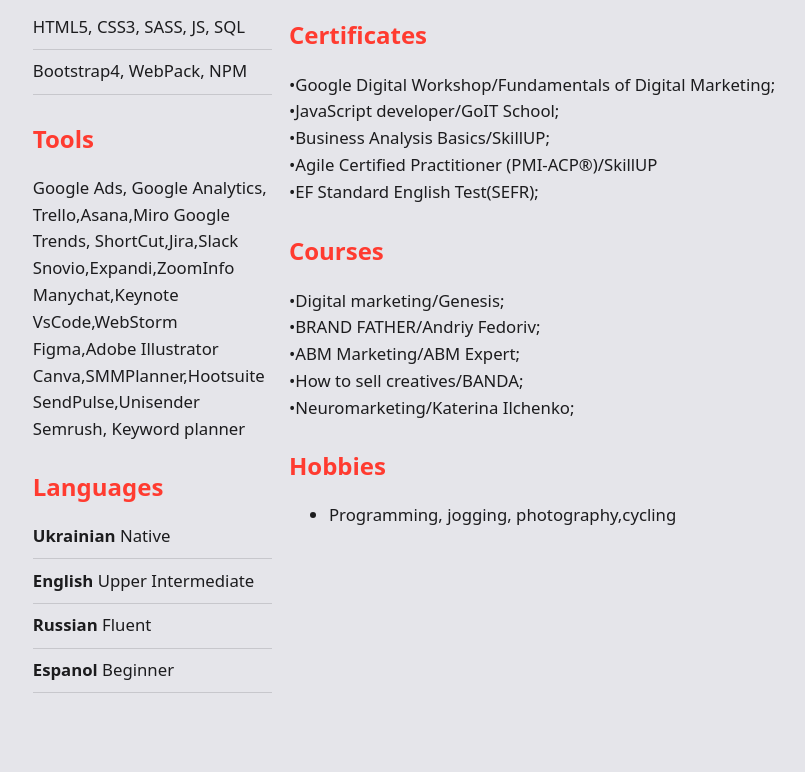
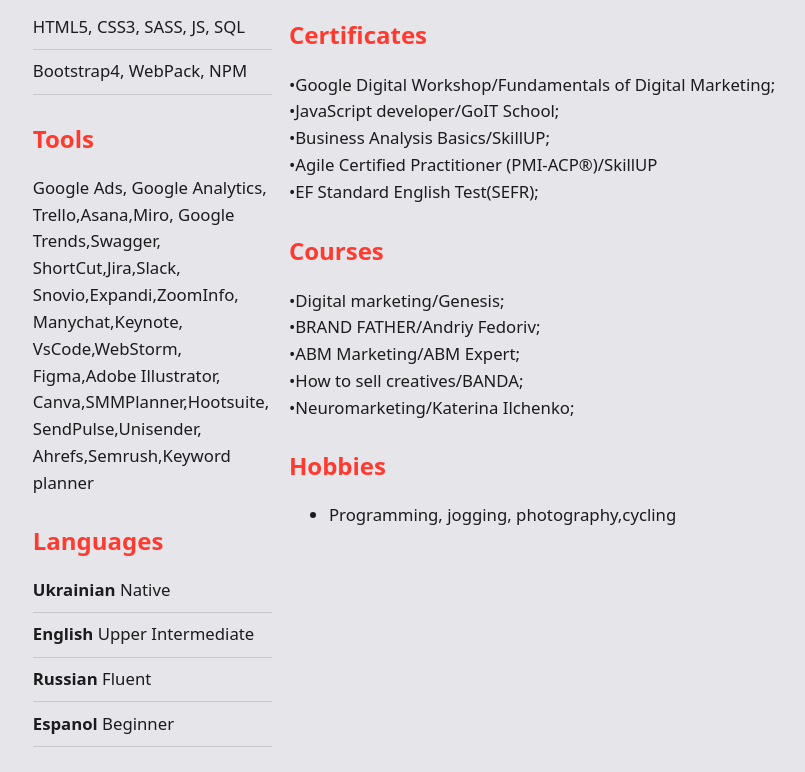
Before and after one commit to Millenium3000/SDR_, a plain HTML site: page index.html in a window 1280 px wide. Shown: the part 930-1702 px from the top of the page, without its empty margins (240-1045 px from the left). Before the commit the page ends 1648 px from the top, so only its background shows below. Drawn offline with nearby package versions, Linux system fonts and the light colour scheme.

Commit message:
Update index.html

```diff
--- a/index.html
+++ b/index.html
@@ -64,21 +64,18 @@
     </ul>
     <h4 class="u-text--primary">Tools</h4>
     <ul class="c-list">
-      <!-- <li class="c-list__item">
 
-
-      </li> -->
       <p>Google Ads, Google Analytics,
-        Trello,Asana,Miro
-        Google Trends,
-        ShortCut,Jira,Slack
-        Snovio,Expandi,ZoomInfo
-        Manychat,Keynote
-        VsCode,WebStorm
-        Figma,Adobe Illustrator
-        Canva,SMMPlanner,Hootsuite
-        SendPulse,Unisender
-       Semrush, Keyword planner</p>
+        Trello,Asana,Miro,
+        Google Trends,Swagger,
+        ShortCut,Jira,Slack,
+        Snovio,Expandi,ZoomInfo,
+        Manychat,Keynote,
+        VsCode,WebStorm,
+        Figma,Adobe Illustrator,
+        Canva,SMMPlanner,Hootsuite,
+        SendPulse,Unisender,
+        Ahrefs,Semrush,Keyword planner</p>
     </ul>
     <h4 class="u-text--primary">Languages</h4>
     <ul class="c-list">
```
